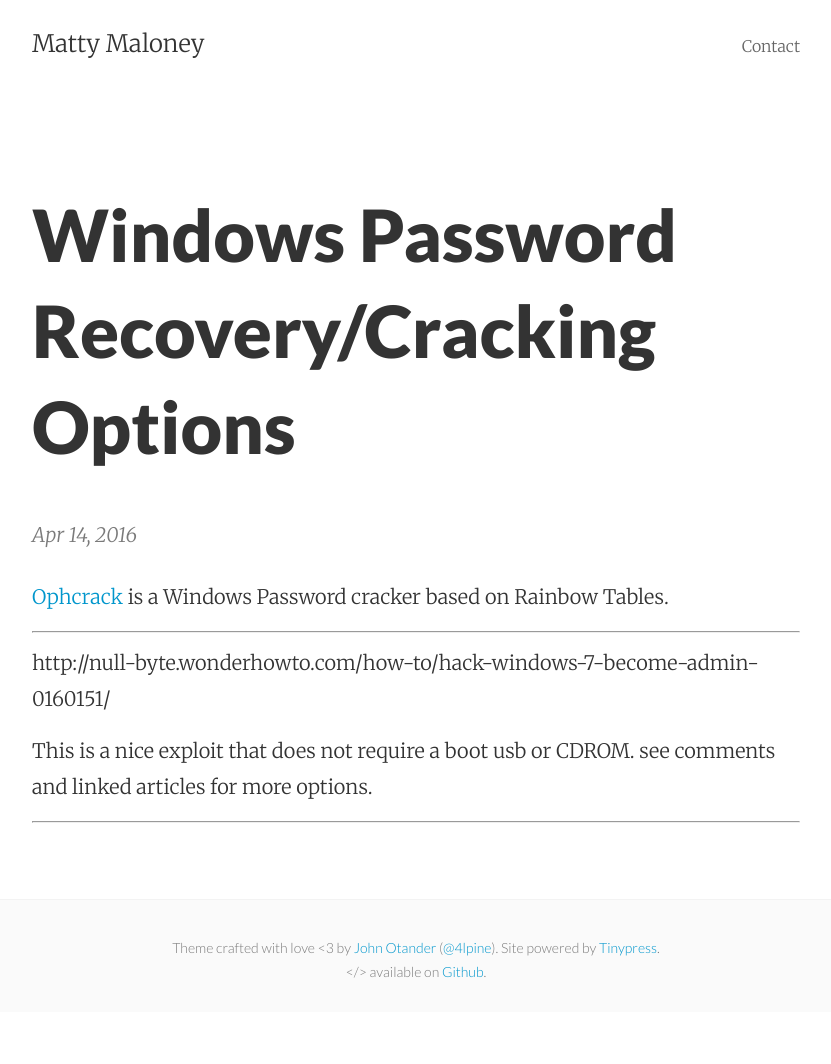
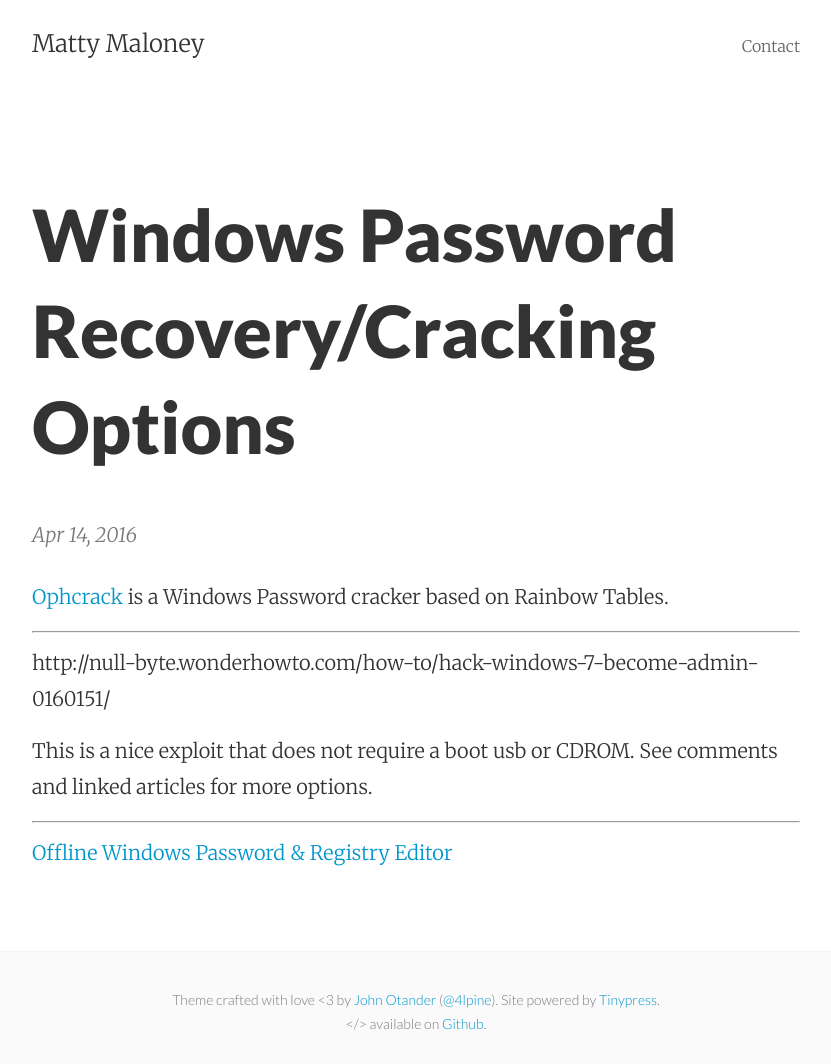
Before and after one commit to mattymaloney/mattymaloney.github.io, a Jekyll site: the page built from _posts/2016-04-14-windows-password-recovery-cracking.md, in a window 1280 px wide. Shown: the whole page, without its empty margins (224-1055 px from the left). Built offline with Jekyll 4.4.1, drawn with Linux system fonts in a browser that asks for light colours; before the commit the page ends 1012 px from its top, so only the background shows below that.

Commit message:
Mr Hyde was here …

```diff
--- a/_posts/2016-04-14-windows-password-recovery-cracking.md
+++ b/_posts/2016-04-14-windows-password-recovery-cracking.md
@@ -10,6 +10,8 @@
 
 http://null-byte.wonderhowto.com/how-to/hack-windows-7-become-admin-0160151/
 
-This is a nice exploit that does not require a boot usb or CDROM. see comments and linked articles for more options.
+This is a nice exploit that does not require a boot usb or CDROM. See comments and linked articles for more options.
 
 ---
+
+[Offline Windows Password & Registry Editor](http://pogostick.net/~pnh/ntpasswd/)
```
